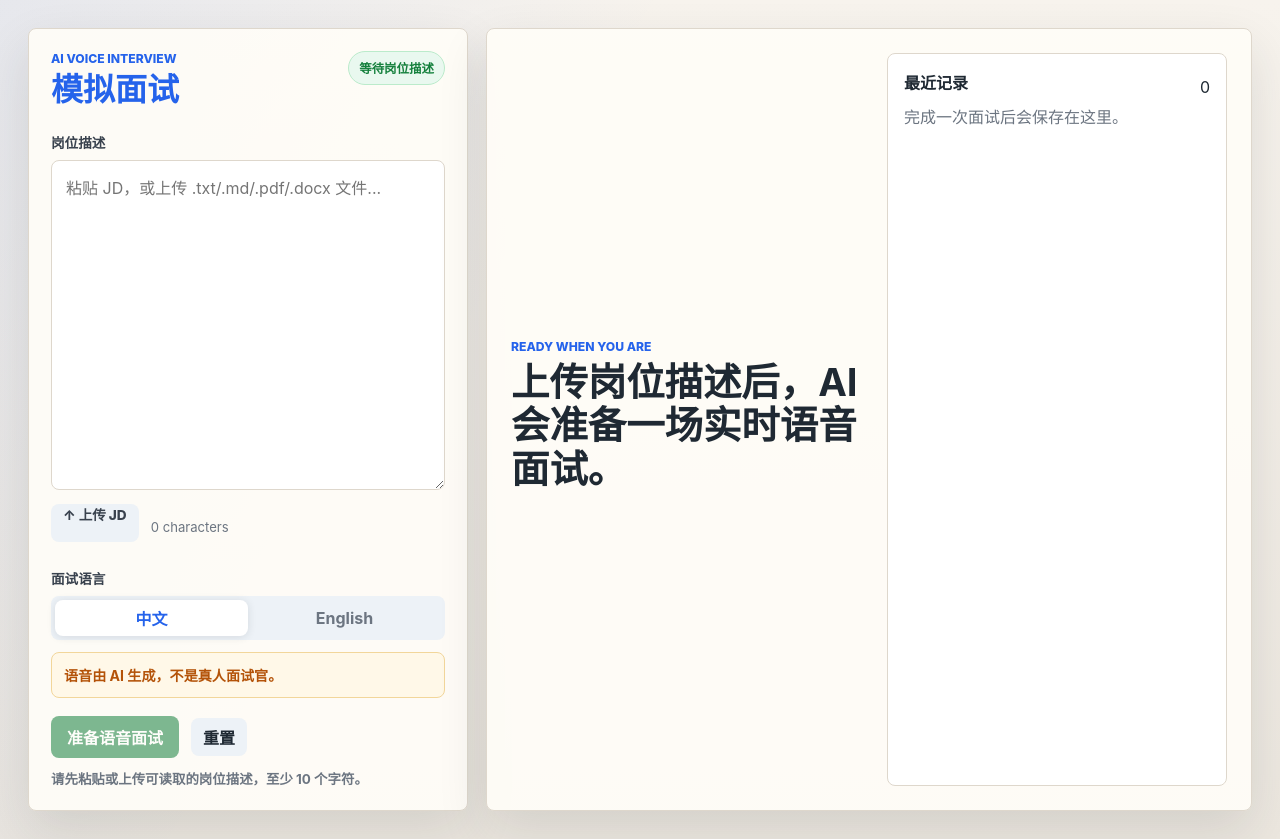
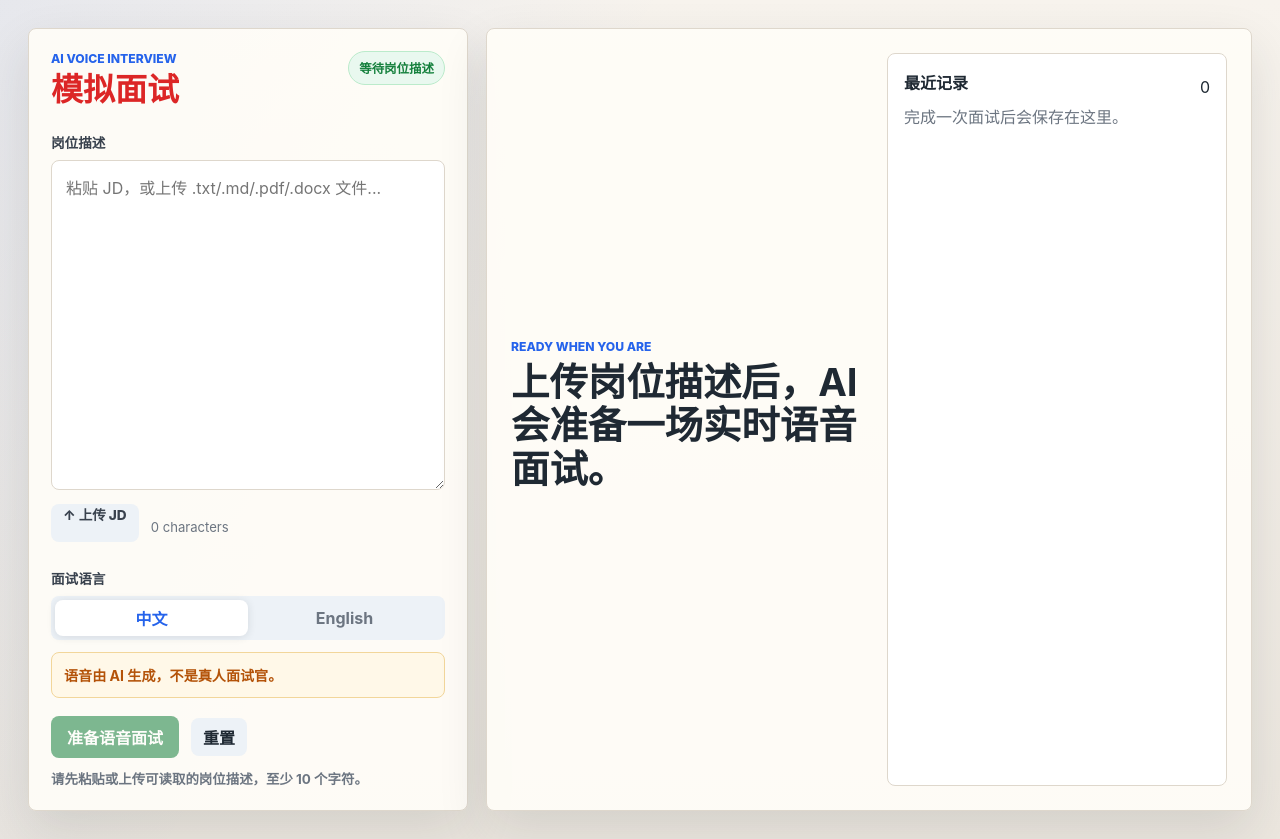
Before and after one commit to rongyanandyanzi/interview, a Next.js app: page / in a window 1280 px wide. Built offline with nearby package versions, Linux system fonts and the light colour scheme.

Commit message:
Make interview title red

```diff
--- a/app/globals.css
+++ b/app/globals.css
@@ -122,7 +122,7 @@ p {
 }
 
 h1 {
-  color: var(--blue);
+  color: var(--red);
   font-size: 2rem;
   line-height: 1.08;
   margin-bottom: 0;
```
